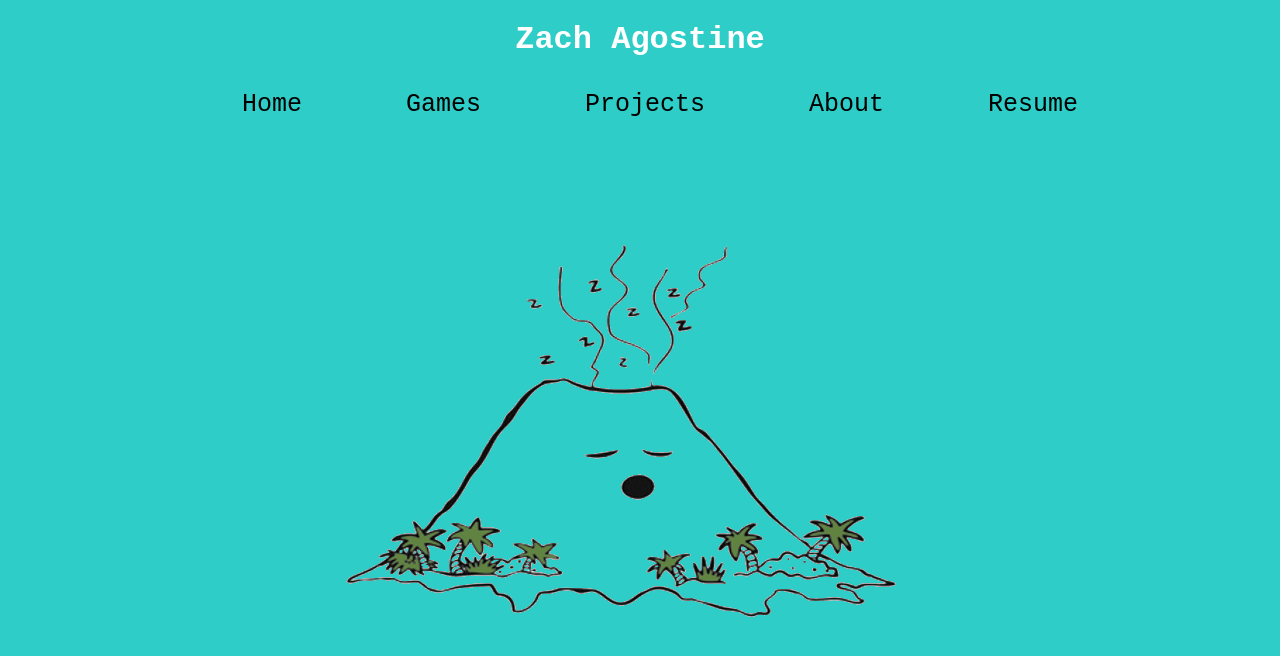
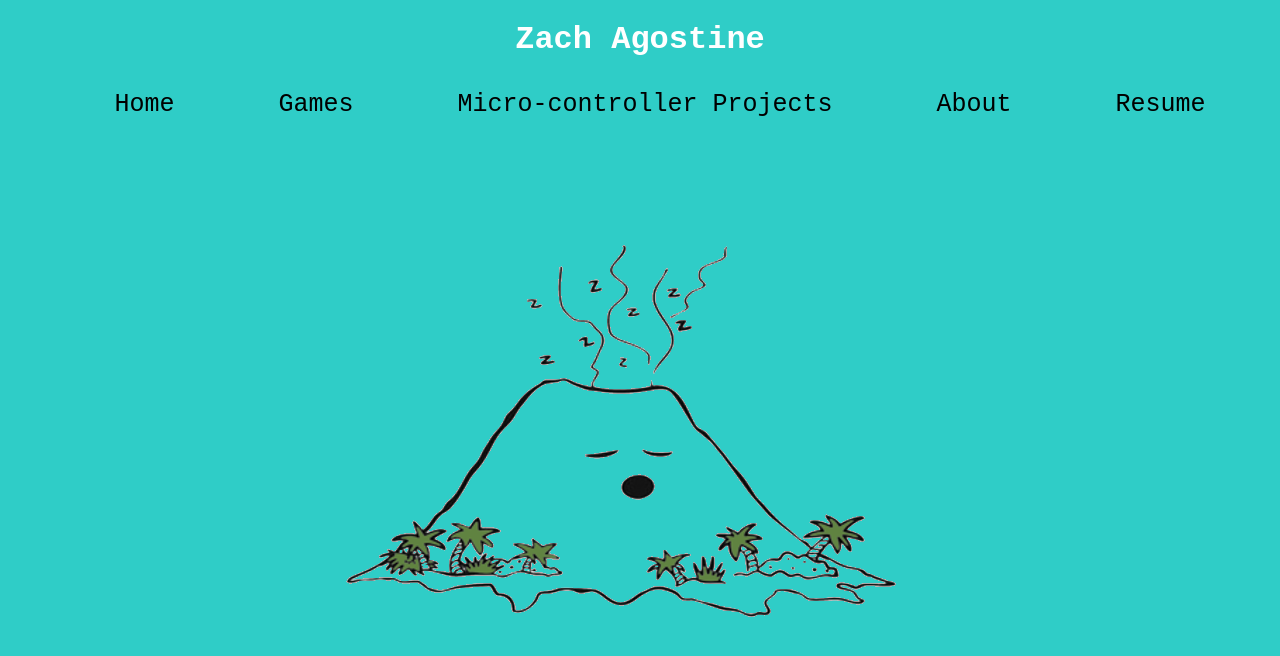
Before and after one commit to ZachAgostine/ZachAgostine.github.io, a Jekyll site: the page index.html, which Jekyll copies as it is, in a window 1280 px wide. Shown: the top 656 px of the page. Built offline with Jekyll 4.4.1, drawn with Linux system fonts in a browser that asks for light colours; part of the change alters nothing that is shown.

Commit message:
Update index.html

```diff
--- a/index.html
+++ b/index.html
@@ -12,7 +12,6 @@ body, html{
     margin: 0;
     padding: 0;
 }
-
 body {
 	background-image: url("background.png");
 	background-repeat: no-repeat;
@@ -20,12 +19,10 @@ body {
 	background-attachment: fixed;
 	margin: 0px;
 }
-
 .wrapper {
 	height: 100%;
 
 }
-
 .basicInfo {
 	width: 300px;
 	height: 100%;
@@ -35,39 +32,32 @@ body {
 	padding-top: 60px;
 	margin-left: 35px;
 }
-
 .head {
 	width 1000px;
 	padding-left: 50px;
 
 }
-
 h1 {
 	font-family: "Courier New", Georga, SanSerif;
 	size: 60px;
 	color: white;
 	text-align: center;
-
 }
-
 .content {
 	width: 700px;
 	height: 100%;
 	display: block;
 	margin: auto;
 }
-
 ul {
 	list-style-type: none;
 	text-align: center;
 }
-
 a:link, a:visited {
 	color: black;
 	display: inline-block;
 	text-decoration: none;
 }
-
 li {
 	padding-top: 10px;
 	padding-bottom: 10px;
@@ -78,11 +68,9 @@ li {
 	padding: 10px 50px;
 	color: white;
 }
-
 p {
 	background-color: rgba(255, 255, 255, 0.4);
 }
-
 .face {
 	border-radius: 50%;
     padding: 20px;
@@ -90,7 +78,6 @@ p {
 	display: block;
 	margin: auto;
 }
-
 .companies {
 	width: 75%;
 	padding: 20px;
@@ -98,7 +85,6 @@ p {
 	margin: auto;
 	color: rbga(255, 255, 255, 0.5);
 }
-
 #onClick {
 	width: 100%;
 	padding: 50px 0;
@@ -109,18 +95,14 @@ p {
 .toggle {
 	display: none;
 }
-
 .toggle.active {
 	display: block;
 }
-
 #content6 img {
 	border-style: solid;
 	border-width: 1px;
 	border-color: rgb(0, 0, 0);
 }
-
-
 		</style>
 	</head>
 
@@ -141,7 +123,7 @@ p {
     Games
 </a></li>
 			<li><a href="javascript:ReverseDisplay('content3')">
-    Projects
+    Micro-controller Projects
 </a></li>
 			<li><a href="javascript:ReverseDisplay('content4')">
     About
@@ -161,7 +143,7 @@ p {
 
 <!--Games-->
 <div id="content2" class="toggle">
-  <h3>Asteroid City [WIP]</h3>
+  <h3>Asteroid City</h3>
   <iframe class="video1" width="560" height="315" src="https://www.youtube.com/embed/e1ybEVnJMQU" frameborder="0" allowfullscreen></iframe>
   <p>Asteroid city is falling apart.  The factions are at war.  Only you, a robot assembled from spare parts, stand a chance at bringing peace and prosperity to the colony.  Your story changes depending on your build: destroy the city, fix the market, do some good - it’s up to you.</p>
 
@@ -172,22 +154,37 @@ p {
 
 <!--Projects-->
 <div id="content3" class="toggle">
-  <h3>Web Design</h3>
-	<a href="http://zachandsusiesayido.github.io" target="blank"><img src="wedwebsite.png" width="700px"></a>
-	<a href="http://susiegiarratano.github.io/second" target="blank"><img src="profileweb.png" width="700px"></a>
+  <h3>Laser Cowboy Shooting Gallery (work in progress)</h3>
+  <img src="LaserCowboy.jpg" width="700px">
+  <p>This project was developed with the help of the electronics engineering club at Wake Tech.  An Arduino powered Nerf gun is used to shoot a laser at photo-resistors to test accuracy.  My contributions include 3D printing parts, updating blaster code, and connecting electrical components for the targets.</p>
+  <h4><a href="GoogleCoffee[WIP].zip" download>Download blaster example code</a></h4>
+
+
+  <h3>Google Coffee (work in progress)</h3>
+  <img src="GoogleCoffee.jpg" width="700px">
+  <p>Final project for C-programming.  Simply say, "Hey Google, brew some coffee" and a warm cup of caffeine will be ready in minutes.  Uses Node MCU ESP 8266 board, Google Home, Blynk, IFTTT, and various electrical components and sensors.</p>
+  <h4><a href="Laser_Pistol_V4.zip" download>Download code</a></h4>
+
+
+  <h3>Basys-3 Timer for Pine-wood Derby</h3>
+  <iframe class="video1" width="560" height="315" src="https://youtu.be/JbWmb1NUR7Y" frameborder="0" allowfullscreen></iframe>
+  <p>Final project for Digital Electronics using VHDL and Basys-3 board.</p>
+  <h4><a href="VHDL Counter Code.zip" download>Download counter code</a></h4>
+
+
 </div>
 
 <!--About-->
 <div id="content4" class="toggle">
   <img class="face" src="i.jpg">
-  <p>My name is Zach and ooo wee this is one good looking website. I make games, write code, take photos and build things.  If you'd like to chat, drop me a line by clicking the contact button up top!</p>
+  <p>Thanks for stopping by my portfolio!  Drop me a line at zachary.agostine@gmail.com if you have any questions or comments!</p>
   <img class="companies" src="companies.png">
   </div>
 
 <!--Resume-->
 <div id="content5" class="toggle">
-  <object width="100%" height="1000px; "data="Agostine_CV_2017.pdf">
-  <h4><a href="Agostine_CV.pdf" download>Download</a></h4>
+  <object width="100%" height="1000px; "data="Agostine_CV_2019.pdf">
+  <h4><a href="Agostine_CV_2019.pdf" download>Download</a></h4>
 
 </div>
 
@@ -202,7 +199,6 @@ function ReverseDisplay(d) {
     els[i].classList.remove('active');
   }
   document.getElementById(d).classList.toggle('active')
-
 }
 </script>
 </body>
```
